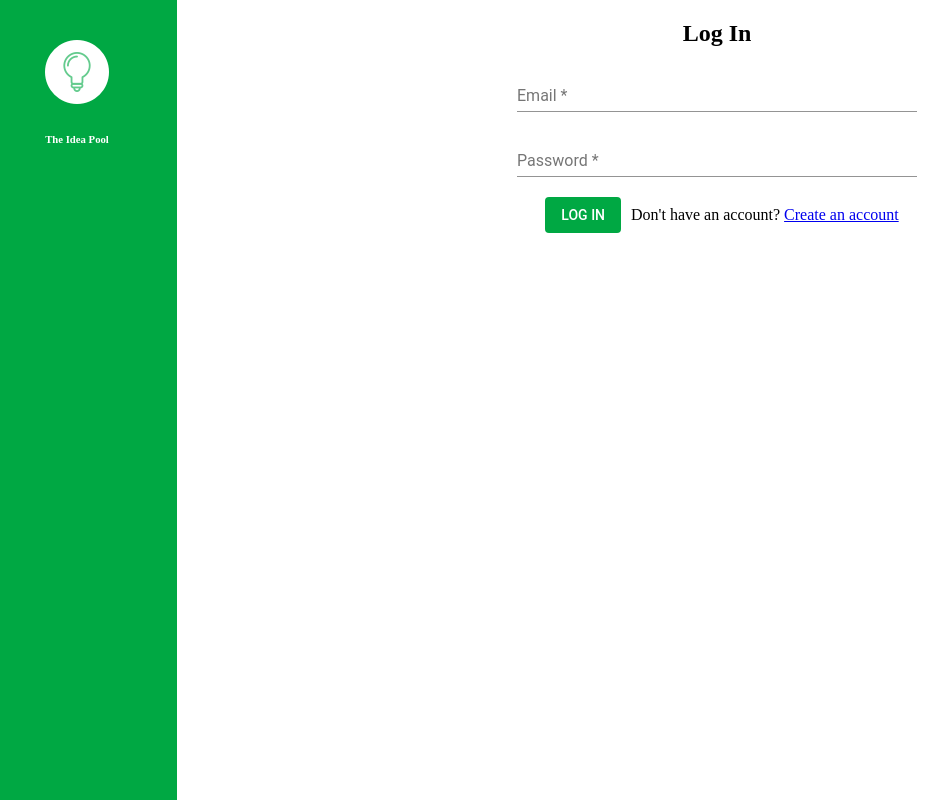
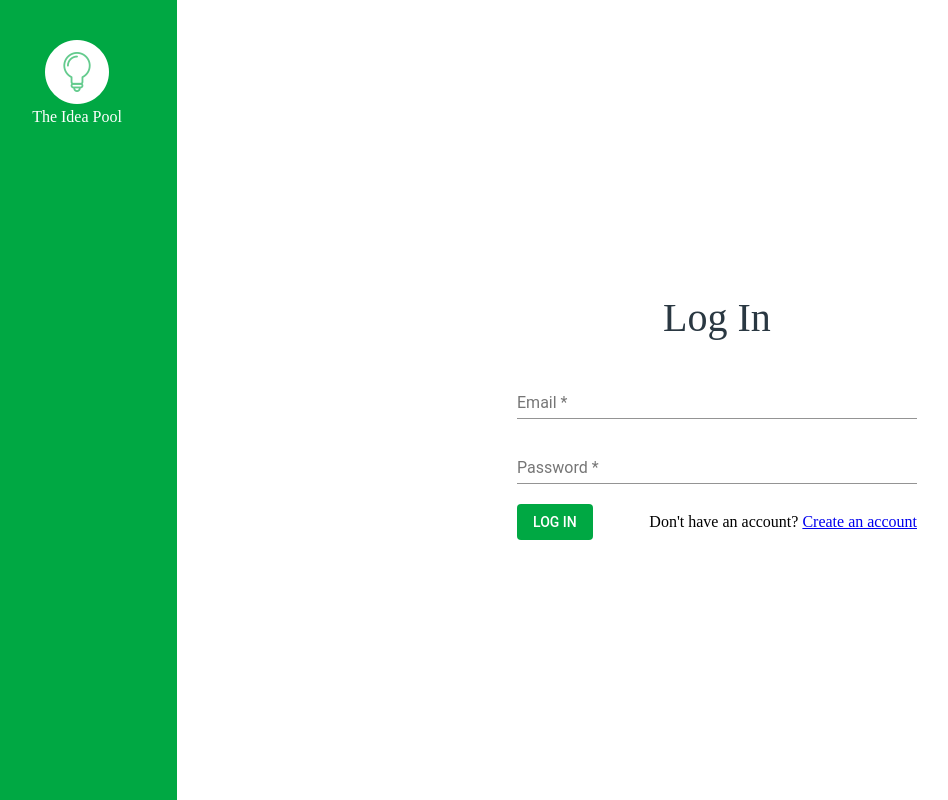
Before and after one commit to shyamseshadri/demo-ideas-app, an Angular app: page /login in a window 1280 px wide. Shown: the whole page, without its empty margins (23-971 px from the left). Built offline with nearby package versions, Linux system fonts and the light colour scheme.

Commit message:
Fix up Login and REgister styling

```diff
--- a/src/app/app.component.scss
+++ b/src/app/app.component.scss
@@ -16,8 +16,17 @@
   .logo {
     margin-top: 40px;
   }
+  h6 {
+    margin: 0px;
+    font-weight: normal;
+    font-size: 16px;
+    color: #FFFFFF;
+  }
 }
 
 .main {
   width: calc(100% - 200px);
+  display: flex;
+  align-items: center;
+  justify-content: center;
 }
--- a/src/app/idea/list/list.component.html
+++ b/src/app/idea/list/list.component.html
@@ -79,6 +79,13 @@
     </mat-cell>
   </ng-container>
 
+  <ng-container matColumnDef="average_score">
+    <mat-header-cell *matHeaderCellDef>Avg.</mat-header-cell>
+    <mat-cell *matCellDef="let element">
+      {{((element.confidence + element.ease + element.impact) / 3) | number}}
+    </mat-cell>
+  </ng-container>
+
   <ng-container matColumnDef="buttons">
     <mat-header-cell *matHeaderCellDef></mat-header-cell>
     <mat-cell *matCellDef="let element">
--- a/src/app/user/login/login.component.scss
+++ b/src/app/user/login/login.component.scss
@@ -5,7 +5,16 @@
   mat-form-field {
     width: 100%;
   }
+  h2 {
+    font-size: 40px;
+    color: #2A3842;
+    font-weight: normal;
+  }
   button {
-    margin: 0 10px;
+    float: left;
+  }
+  span {
+    float: right;
+    line-height: 35px;
   }
 }
--- a/src/app/user/register/register.component.scss
+++ b/src/app/user/register/register.component.scss
@@ -5,7 +5,16 @@
   mat-form-field {
     width: 100%;
   }
+  h2 {
+    font-size: 40px;
+    color: #2A3842;
+    font-weight: normal;
+  }
   button {
-    margin: 0 10px;
+    float: left;
+  }
+  span {
+    float: right;
+    line-height: 35px;
   }
 }
```
